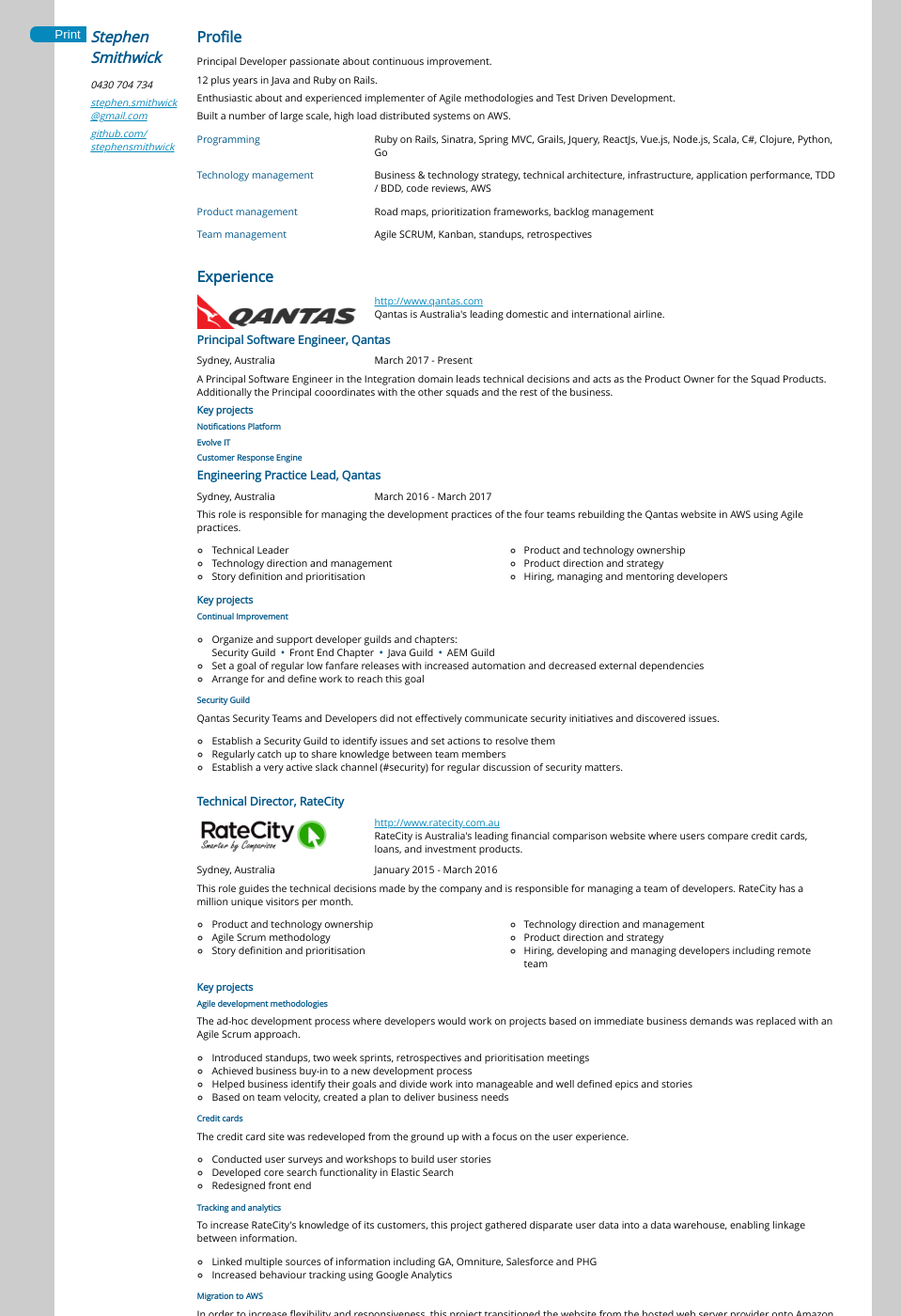
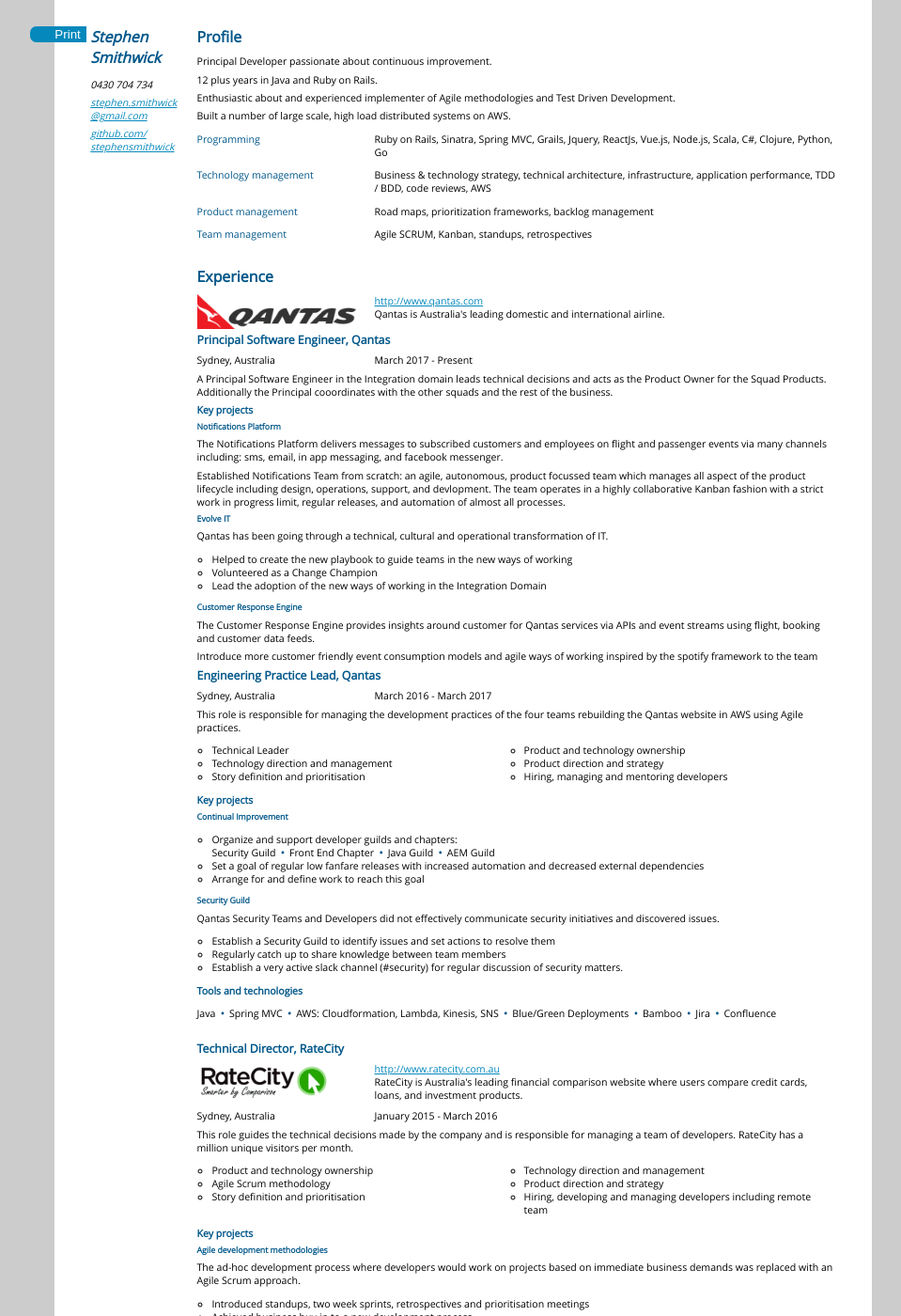
Before and after one commit to StephenSmithwick/StephenSmithwick.github.io, a Jekyll site: the page built from cv.html, in a window 1280 px wide and 1400 px high. Shown: the whole window at 94% size, without its empty margins (147-1106 px from the left). Built offline with Jekyll 4.4.1, drawn with Linux system fonts in a browser that asks for light colours.

Commit message:
Adding Final experience details

```diff
--- a/cv.html
+++ b/cv.html
@@ -67,9 +67,33 @@
 
           <section class="projects">
             <h4>Key projects</h4>
-            <section><h5>Notifications Platform</h5></section>
-            <section><h5>Evolve IT</h5></section>
-            <section><h5>Customer Response Engine</h5></section>
+            <section>
+              <h5>Notifications Platform</h5>
+
+              <p>The Notifications Platform delivers messages to subscribed customers and employees on flight and passenger events via many channels including:  sms, email, in app messaging, and facebook messenger.</p>
+              <p>
+                Established Notifications Team from scratch: an agile, autonomous, product focussed team which manages all aspect of the product lifecycle including design, operations, support, and devlopment.
+                The team operates in a highly collaborative Kanban fashion with a strict work in progress limit, regular releases, and automation of almost all processes.
+              </p>
+            </section>
+            <section>
+              <h5>Evolve IT</h5>
+
+              <p>Qantas has been going through a technical, cultural and operational transformation of IT.</p>
+              <ul>
+                <li>Helped to create the new playbook to guide teams in the new ways of working</li>
+                <li>Volunteered as a Change Champion</li>
+                <li>Lead the adoption of the new ways of working in the Integration Domain</li>
+              </ul>
+
+            </section>
+            <section>
+              <h5>Customer Response Engine</h5>
+
+              <p>The Customer Response Engine provides insights around customer for Qantas services via APIs and event streams using flight, booking and customer data feeds.</p>
+              <p>Introduce more customer friendly event consumption models and agile ways of working inspired by the spotify framework to the team</p>
+
+            </section>
           </section>
         </section>
         <section class="role">
@@ -123,6 +147,19 @@
               </ul>
             </section>
           </section>
+        </section>
+        <section>
+          <h4>Tools and technologies</h4>
+
+          <ul class="inline">
+            <li>Java</li>
+            <li>Spring MVC</li>
+            <li>AWS: Cloudformation, Lambda, Kinesis, SNS</li>
+            <li>Blue/Green Deployments</li>
+            <li>Bamboo</li>
+            <li>Jira</li>
+            <li>Confluence</li>
+          </ul>
         </section>
       </section>
     </section>
```
